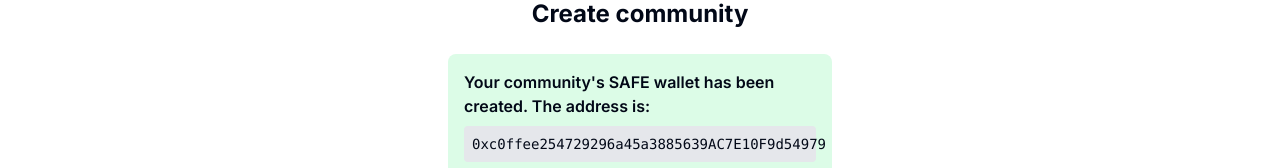
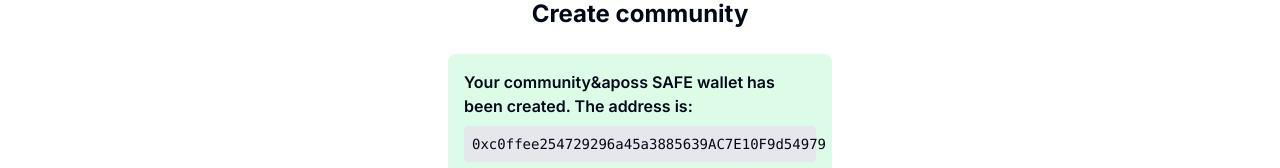
Before and after one commit to francisco-leal/community.tech, a Next.js app in the folder frontend/: page /communities/new in a window 1280 px wide. Both pictures are taken after typing "Sample", "Sample", "https://example.com" into the empty fields and a click on the button "Next". Shown: the part 166-334 px from the top of the page. Built offline with nearby package versions, Linux system fonts and the light colour scheme.

Commit message:
Replace apostrophe

```diff
--- a/frontend/app/communities/new/page.tsx
+++ b/frontend/app/communities/new/page.tsx
@@ -55,7 +55,7 @@
     return <>
       <div className="text-center text-2xl font-bold mb-4">Create community</div>
       <div className="mb-4 p-4 bg-green-100 rounded-lg">
-        <p className="font-semibold">Your community's SAFE wallet has been created. The address is:</p>
+        <p className="font-semibold">Your community{"&apos"}s SAFE wallet has been created. The address is:</p>
         <code className="block mt-2 text-sm bg-gray-200 rounded p-2">
           0xc0ffee254729296a45a3885639AC7E10F9d54979
         </code>
```
